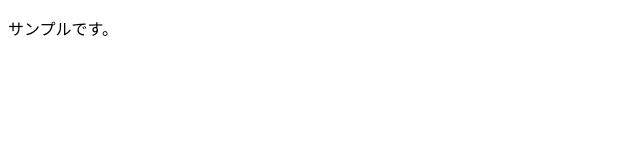
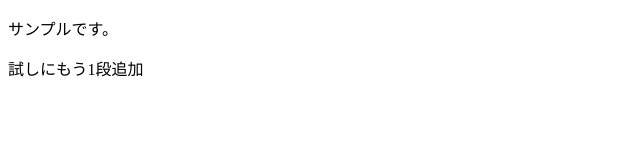
Before and after one commit to tasuya861011/html-test2, a plain HTML site: page index.html in a window 1280 px wide. Shown: the whole page, without its empty margins (0-640 px from the left). Drawn offline with Linux system fonts and the light colour scheme.

Commit message:
追加しました。

```diff
--- a/index.html
+++ b/index.html
@@ -7,6 +7,7 @@
 
     <body>
         <p>サンプルです。</p>
+        <p>試しにもう1段追加</p>
     </body>
 
 
```
